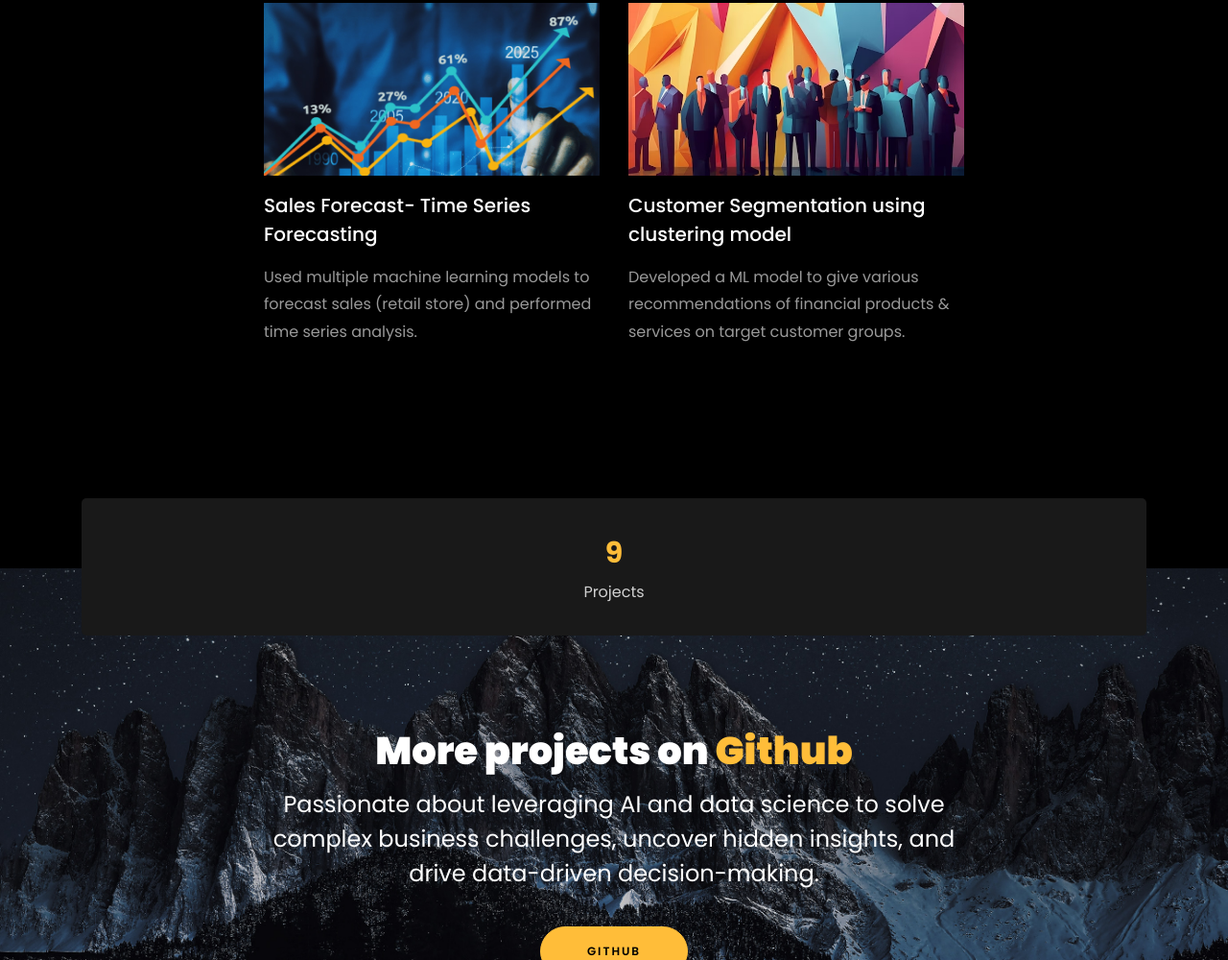
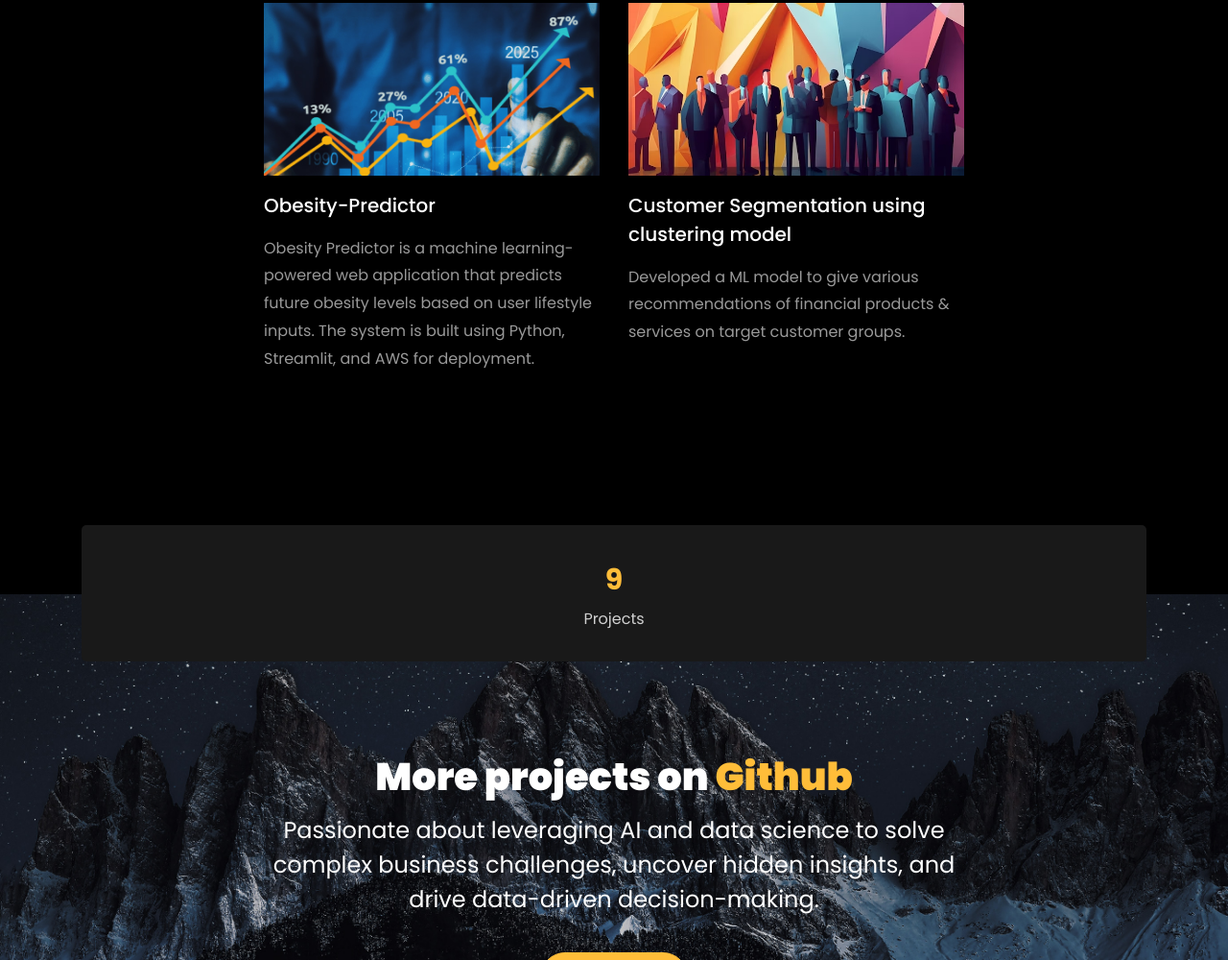
Before and after one commit to VISHWAS304/vishwasbhushanb, a plain HTML site: page index.html in a window 1280 px wide. Shown: the part 5784-6784 px from the top of the page at 96% size. Drawn offline with Linux system fonts and the light colour scheme; files whose address does not match are found by name.

Commit message:
Update index.html

```diff
--- a/index.html
+++ b/index.html
@@ -578,12 +578,12 @@
 		<div class="row d-flex justify-content-center">
 			<div class="col-md-4 d-flex ftco-animate">
 				<div class="blog-entry justify-content-end">
-				<a href="" class="block-20 zoom-effect" style="background-image: url('images/proj_4.jpg');">
+				<a href="https://github.com/VISHWAS304/Obesity-Predictor" class="block-20 zoom-effect" style="background-image: url('images/proj_4.jpg');">
 				</a>
 				<div class="text mt-3 float-right d-block">
 
-				  <h3 class="heading"><a href="">Sales Forecast- Time Series Forecasting</a></h3>
-				  <p>Used multiple machine learning models to forecast sales (retail store) and performed time series analysis.</p>
+				  <h3 class="heading"><a href="https://github.com/VISHWAS304/Obesity-Predictor">Obesity-Predictor</a></h3>
+				  <p>Obesity Predictor is a machine learning-powered web application that predicts future obesity levels based on user lifestyle inputs. The system is built using Python, Streamlit, and AWS for deployment.</p>
 				</div>
 			  </div>
 			</div>
```
